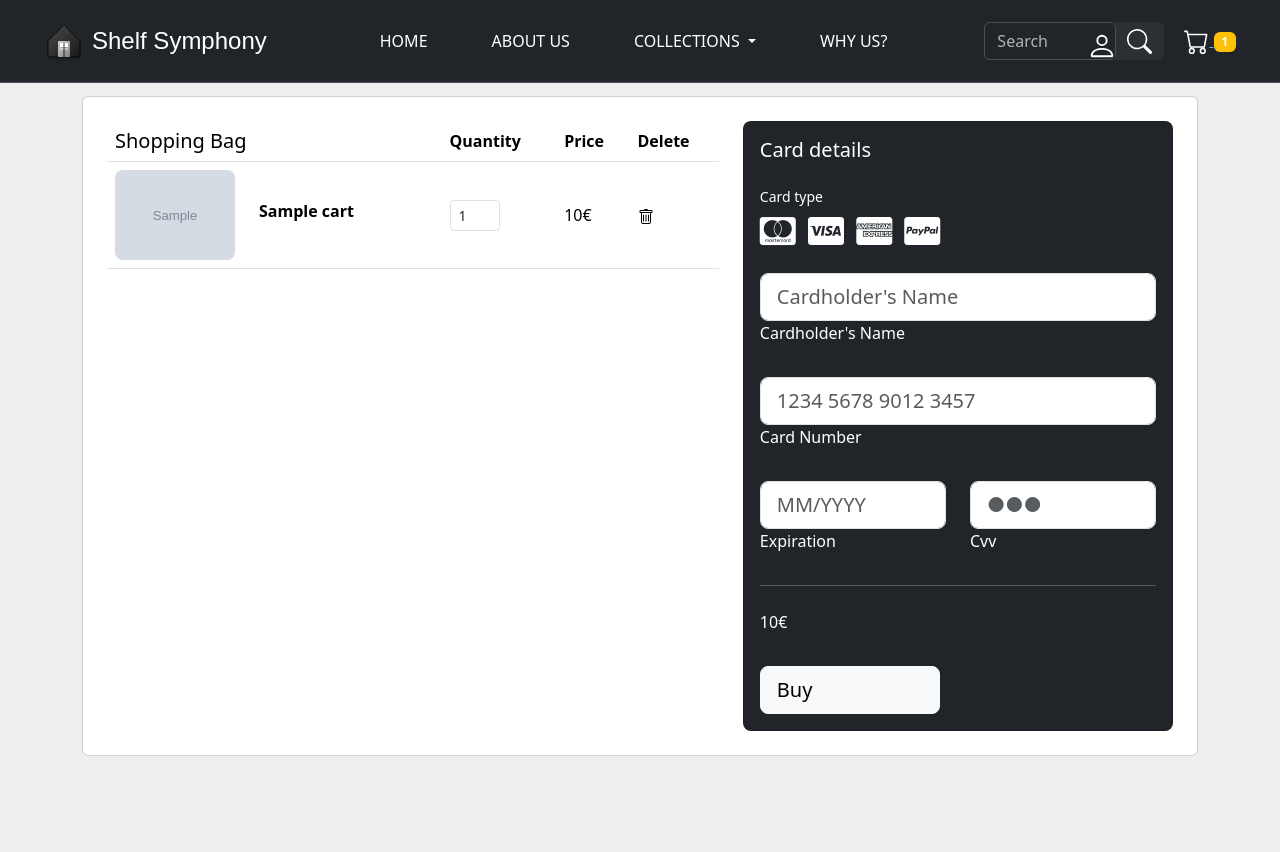
After one commit to Arijesamujaa/ShelfSymphony, a PHP site: page /cart.php in a window 1280 px wide. The commit adds this page. Run offline with PHP 8.4, Linux system fonts and the light colour scheme; the visitor is signed in with stand-in values (Sample User, id 1); tables that the repository leaves empty hold one stand-in row (values such as "Sample post"); grey boxes marked "Sample" are stand-in pictures.

Commit message:
cart page

```diff
--- /dev/null
+++ b/cart.php
@@ -0,0 +1,208 @@
+<?php
+include 'config.php';
+session_start();
+
+$user_id = $_SESSION['id'];
+
+if (!isset($user_id)) {
+    header('location:login.php');
+}
+
+if (isset($_GET['delete'])) {
+    $delete_id = $_GET['delete'];
+
+    $stmt = $conn->prepare("DELETE FROM `cart` WHERE id = :delete_id");
+    $stmt->bindParam(':delete_id', $delete_id, PDO::PARAM_INT);
+
+    if ($stmt->execute()) {
+        header('Location: cart.php');
+    } else {
+        echo 'Query failed';
+    }
+}
+
+$stmt = $conn->prepare("SELECT * FROM `cart` WHERE user_id = :user_id");
+$stmt->bindParam(':user_id', $user_id, PDO::PARAM_INT);
+$stmt->execute();
+$cart_row_number = $stmt->rowCount();
+
+?>
+<!DOCTYPE html>
+<html lang="en">
+
+<head>
+    <meta charset="UTF-8">
+    <meta name="viewport" content="width=device-width, initial-scale=1.0">
+    <title>Document</title>
+    <link rel="stylesheet" href="https://cdn.jsdelivr.net/npm/bootstrap@5.3.3/dist/css/bootstrap.min.css"
+        integrity="sha384-QWTKZyjpPEjISv5WaRU9OFeRpok6YctnYmDr5pNlyT2bRjXh0JMhjY6hW+ALEwIH" crossorigin="anonymous">
+    <link rel="stylesheet" href="https://cdnjs.cloudflare.com/ajax/libs/font-awesome/5.15.4/css/all.min.css"
+        integrity="sha384-DyZ88mC6Up2uqS4h/KRgHuoeGwBcD4Ng9SiP4dIRy0EXTlnuz47vAwmeGwVChigm"
+        crossorigin="anonymous">
+    <link rel="stylesheet" href="css/style.css">
+</head>
+
+<body>
+    <?php
+    include('navbar.php');
+    ?>
+    <section class="py-5" style="background-color: #eee;">
+        <div class="container py-5 h-100">
+            <div class="row d-flex justify-content-center align-items-center h-100">
+                <div class="col">
+                    <div class="card">
+                        <div class="card-body p-4">
+                            <div class="row">
+                                <div class="col-lg-7">
+                                    <?php
+                                    $stmt = $conn->prepare("SELECT * FROM `cart` WHERE user_id = :user_id");
+                                    $stmt->bindParam(':user_id', $user_id, PDO::PARAM_INT);
+                                    $stmt->execute();
+
+                                    if ($stmt->rowCount() > 0) {
+                                    ?>
+                                        <div class="table-responsive">
+                                            <table class="table">
+                                                <thead>
+                                                    <tr>
+                                                        <th scope="col" class="h5">Shopping Bag</th>
+                                                        <th scope="col">Quantity</th>
+                                                        <th scope="col">Price</th>
+                                                        <th scope="col">Delete</th>
+                                                    </tr>
+                                                </thead>
+                                                <tbody>
+                                                    <?php
+                                                    while ($fetch_cart = $stmt->fetch(PDO::FETCH_ASSOC)) {
+                                                    ?>
+                                                        <tr>
+                                                            <th scope="row">
+                                                                <div class="d-flex align-items-center">
+                                                                    <img src="<?= htmlspecialchars($fetch_cart['image']) ?>" class="img-fluid rounded-3"
+                                                                        style="width: 120px;" alt="Book">
+                                                                    <div class="flex-column ms-4">
+                                                                        <p class="mb-2 text-wrap" style="max-width: 200px;"><?= htmlspecialchars($fetch_cart['name']) ?></p>
+                                                                    </div>
+                                                                </div>
+                                                            </th>
+
+                                                            <td class="align-middle">
+                                                                <div class="d-flex flex-row">
+                                                                    <input id="quantity_<?= $fetch_cart['id'] ?>" min="0" name="quantity" value="1" type="number"
+                                                                        class="form-control form-control-sm" style="width: 50px;"
+                                                                        onchange="updatePriceCart(<?= $fetch_cart['id'] ?>, <?= $fetch_cart['price'] ?>)" />
+                                                                </div>
+                                                            </td>
+                                                            <td class="align-middle">
+                                                                <p class="mb-0" style="font-weight: 500;" id="price_<?= $fetch_cart['id'] ?>"><?= htmlspecialchars($fetch_cart['price']) ?>€</p>
+                                                            </td>
+                                                            <td class="align-middle">
+                                                                <a href="cart.php?delete=<?php echo $fetch_cart['id']; ?>"
+                                                                    onclick="return confirm('Are you sure you want to delete this product from cart');">
+                                                                    <img src="images/svg/delete.svg" alt="">
+                                                                </a>
+                                                            </td>
+                                                        </tr>
+                                                    <?php
+                                                    }
+                                                    ?>
+                                                </tbody>
+                                            </table>
+                                        </div>
+                                    <?php
+                                    } else {
+                                        echo '<p class="empty">Your Cart is Empty!</p>';
+                                    }
+                                    ?>
+                                </div>
+
+                                <div class="col-lg-5">
+                                    <div class="card bg-dark text-white rounded-3">
+                                        <div class="card-body">
+                                            <div class="d-flex justify-content-between align-items-center mb-4">
+                                                <h5 class="mb-0">Card details</h5>
+                                            </div>
+
+                                            <p class="small mb-2">Card type</p>
+                                            <a href="#!" type="submit" class="text-white"><i
+                                                    class="fab fa-cc-mastercard fa-2x me-2"></i></a>
+                                            <a href="#!" type="submit" class="text-white"><i
+                                                    class="fab fa-cc-visa fa-2x me-2"></i></a>
+                                            <a href="#!" type="submit" class="text-white"><i
+                                                    class="fab fa-cc-amex fa-2x me-2"></i></a>
+                                            <a href="#!" type="submit" class="text-white"><i class="fab fa-cc-paypal fa-2x"></i></a>
+
+                                            <form class="mt-4">
+                                                <div data-mdb-input-init class="form-outline form-white mb-4">
+                                                    <input type="text" id="typeName" class="form-control form-control-lg" siez="17"
+                                                        placeholder="Cardholder's Name" />
+                                                    <label class="form-label" for="typeName">Cardholder's Name</label>
+                                                </div>
+
+                                                <div data-mdb-input-init class="form-outline form-white mb-4">
+                                                    <input type="text" id="typeText" class="form-control form-control-lg" siez="17"
+                                                        placeholder="1234 5678 9012 3457" minlength="19" maxlength="19" />
+                                                    <label class="form-label" for="typeText">Card Number</label>
+                                                </div>
+
+                                                <div class="row mb-4">
+                                                    <div class="col-md-6">
+                                                        <div data-mdb-input-init class="form-outline form-white">
+                                                            <input type="text" id="typeExp" class="form-control form-control-lg"
+                                                                placeholder="MM/YYYY" size="7" id="exp" minlength="7" maxlength="7" />
+                                                            <label class="form-label" for="typeExp">Expiration</label>
+                                                        </div>
+                                                    </div>
+                                                    <div class="col-md-6">
+                                                        <div data-mdb-input-init class="form-outline form-white">
+                                                            <input type="password" id="typeText" class="form-control form-control-lg"
+                                                                placeholder="&#9679;&#9679;&#9679;" size="1" minlength="3" maxlength="3" />
+                                                            <label class="form-label" for="typeText">Cvv</label>
+                                                        </div>
+                                                    </div>
+                                                </div>
+
+                                            </form>
+
+                                            <hr class="my-4">
+
+                                            <div class="d-flex justify-content-between mb-4">
+                                                <?php
+                                                    $total = 0;
+                                                    $stmt = $conn->prepare("SELECT * FROM `cart` WHERE user_id = :user_id");
+                                                    $stmt->bindParam(':user_id', $user_id, PDO::PARAM_INT);
+                                                    $stmt->execute();
+                                                    while ($fetch_cart = $stmt->fetch(PDO::FETCH_ASSOC)) {
+                                                        $total += $fetch_cart['price'];
+                                                    }
+                                                ?>
+                                                <p class="mb-2" id="total-price"><?= htmlspecialchars($total) ?>€</p>
+                                            </div>
+
+                                            <a href="order.php">
+                                                <button type="button" data-mdb-button-init data-mdb-ripple-init class="btn btn-light btn-lg" style="width: 180px;">
+                                                    <div class="d-flex justify-content-between">
+                                                        <span>Buy</span>
+                                                    </div>
+                                                </button>
+                                            </a>
+
+
+                                        </div>
+                                    </div>
+                                </div>
+                            </div>
+                        </div>
+                    </div>
+                </div>
+            </div>
+        </div>
+        </div>
+    </section>
+
+
+    <script src="https://cdn.jsdelivr.net/npm/bootstrap@5.3.2/dist/js/bootstrap.bundle.min.js"></script>
+    <script src="js/cart.js"></script>
+</body>
+
+</html>
--- a/css/style.css
+++ b/css/style.css
@@ -226,3 +226,12 @@
     border-radius: 50px;
     transition: all 0.3s;
 }
+
+#profile_nav.dropdown{
+    position: absolute;
+    right: 0;
+    left: auto;
+    margin-top: 10px;
+    min-width: 200px;
+    z-index: 1050;
+}
--- a/login.php
+++ b/login.php
@@ -1,8 +1,7 @@
 <?php
 
+include_once('config.php');
 session_start();
-
-include_once('config.php');
 
 if(isset($_POST['submit']))
 {
@@ -94,7 +93,6 @@ if(isset($_POST['submit']))
                                                 <button data-mdb-button-init data-mdb-ripple-init class="btn btn-dark btn-lg btn-block" type="submit" id="submit" name="submit">Login</button>
                                             </div>
 
-                                            <a class="small text-muted" href="#!">Forgot password?</a>
                                             <p class="mb-5 pb-lg-2" style="color: #393f81;">Don't have an account? <a href="register.php"
                                                     style="color: #393f81;">Register here</a></p>
                                         </form>
--- /dev/null
+++ b/navbar.php
@@ -0,0 +1,88 @@
+<?php
+session_start();
+include('config.php');
+
+$user_id = $_SESSION['id'];
+
+$query = "SELECT username, email FROM users WHERE id = :user_id";
+$stmt = $conn->prepare($query);
+$stmt->bindParam(':user_id', $user_id, PDO::PARAM_INT);
+$stmt->execute();
+
+$user = $stmt->fetch(PDO::FETCH_ASSOC);
+
+if ($user) {
+    $username = $user['username'];
+    $email = $user['email'];
+}
+?>
+
+
+<nav class="navbar fixed-top bg-dark border-bottom border-body" data-bs-theme="dark">
+    <div class="container-fluid">
+        <a class="navbar-brand" href="#">
+            <img src="images/svg/logo.svg" alt="Logo" class="navbar-logo">
+            Shelf Symphony
+        </a>
+
+        <ul class="nav justify-content-center">
+            <li class="nav-item">
+                <a class="nav-link" href="user_home.php#home">Home</a>
+            </li>
+            <li class="nav-item">
+                <a class="nav-link" href="user_home.php#about-us">About Us</a>
+            </li>
+            <li class="nav-item dropdown">
+                <a class="nav-link dropdown-toggle" href="user_home.php#collection" role="button" aria-expanded="false">
+                    Collections
+                </a>
+                <ul class="dropdown-menu">
+                    <li><a class="dropdown-item" href="user_home.php#bestsellers">Best Sellers</a></li>
+                    <li><a class="dropdown-item" href="user_home.php#newarrivals">New Arrivals</a></li>
+                    <li><a class="dropdown-item" href="user_home.php#booksets">Book Sets</a></li>
+                </ul>
+            </li>
+            <li class="nav-item">
+                <a class="nav-link" href="user_home.php#whyUs">Why us?</a>
+            </li>
+        </ul>
+
+        <div class="d-flex align-items-center">
+            <div class="input-group rounded" style="width: 180px;">
+                <input type="search" class="form-control rounded" placeholder="Search" aria-label="Search" aria-describedby="search-addon" />
+                <span class="input-group-text border-0" id="search-addon">
+                    <img src="images/svg/search.svg">
+                </span>
+            </div>
+            <a href="cart.php" style="margin-left: 20px;">
+                <img src="images/svg/cart.svg" alt="Cart Logo" class="cart-logo">
+                <span id="cart-count" class="badge bg-warning">
+                    <?php echo $cart_row_number ?>
+                </span>
+            </a>
+
+            <li class="nav-item dropdown" id="profile_nav">
+                <a class="" href="" role="button" aria-expanded="false">
+                    <img src="images/svg/profile.svg" alt="Profile Logo" class="profile-logo">
+                </a>
+                <ul class="dropdown-menu" style="position: absolute;
+                                                right: 0;
+                                                left: auto;
+                                                margin-top: 10px;
+                                                min-width: 200px;
+                                                z-index: 1050;">
+                    <li>
+                        <p class="dropdown-item"><?= htmlspecialchars($username) ?>
+                    </li>
+                    <li>
+                        <p class="dropdown-item"><?= htmlspecialchars($email) ?>
+                    </li>
+                    <li><button class="btn btn-warning" style="margin-left: 10px;">
+                            <a href="logout.php" class="link-underline-opacity-0 text-dark text-decoration-none">Logout</a>
+                        </button>
+                    </li>
+                </ul>
+            </li>
+        </div>
+    </div>
+</nav>
```
Also changed, not shown: book-details.php (+70 -40 lines), js/cart.js (added, +30 -0 lines), js/localStorage.js (added, +32 -0 lines), order.php (added, +43 -0 lines), user_home.php (+23 -37 lines), images/svg/delete.svg (added), images/svg/search.svg (added), js/admin_products.js (line endings or trailing spaces).
